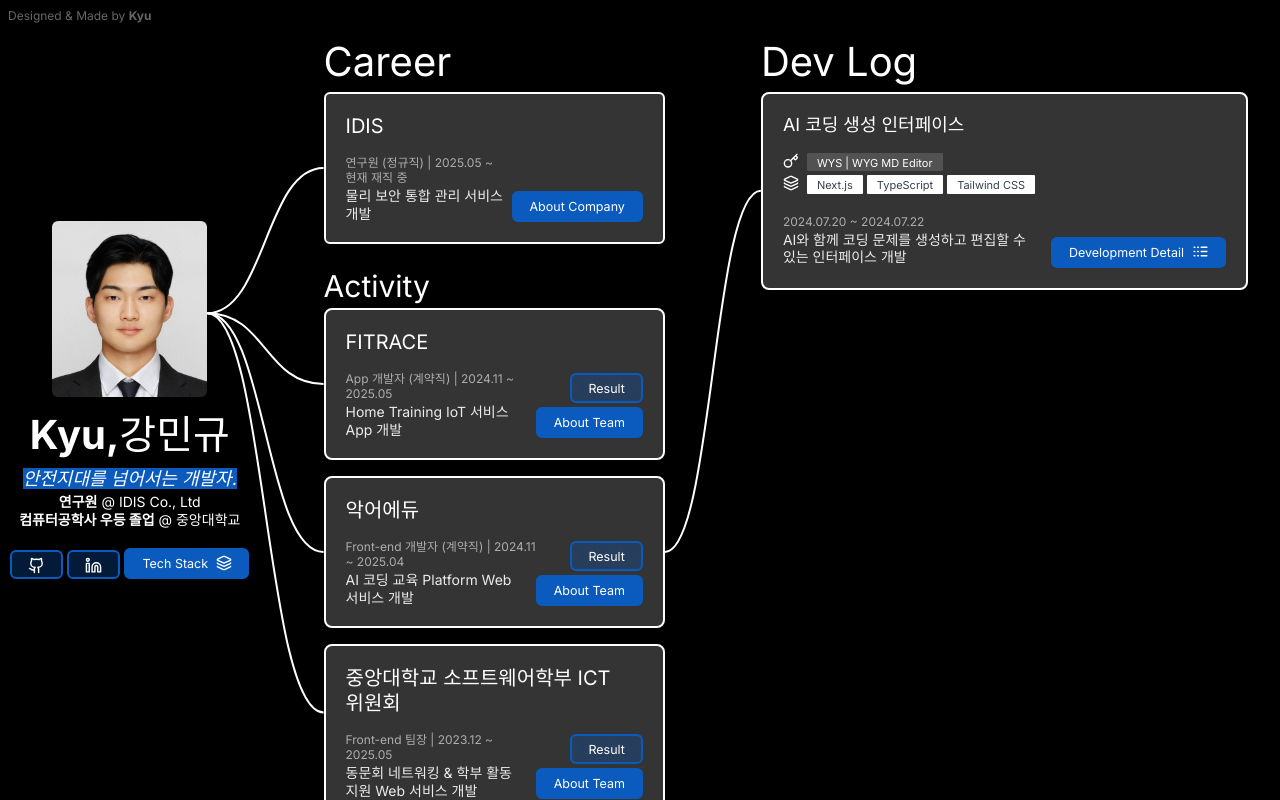
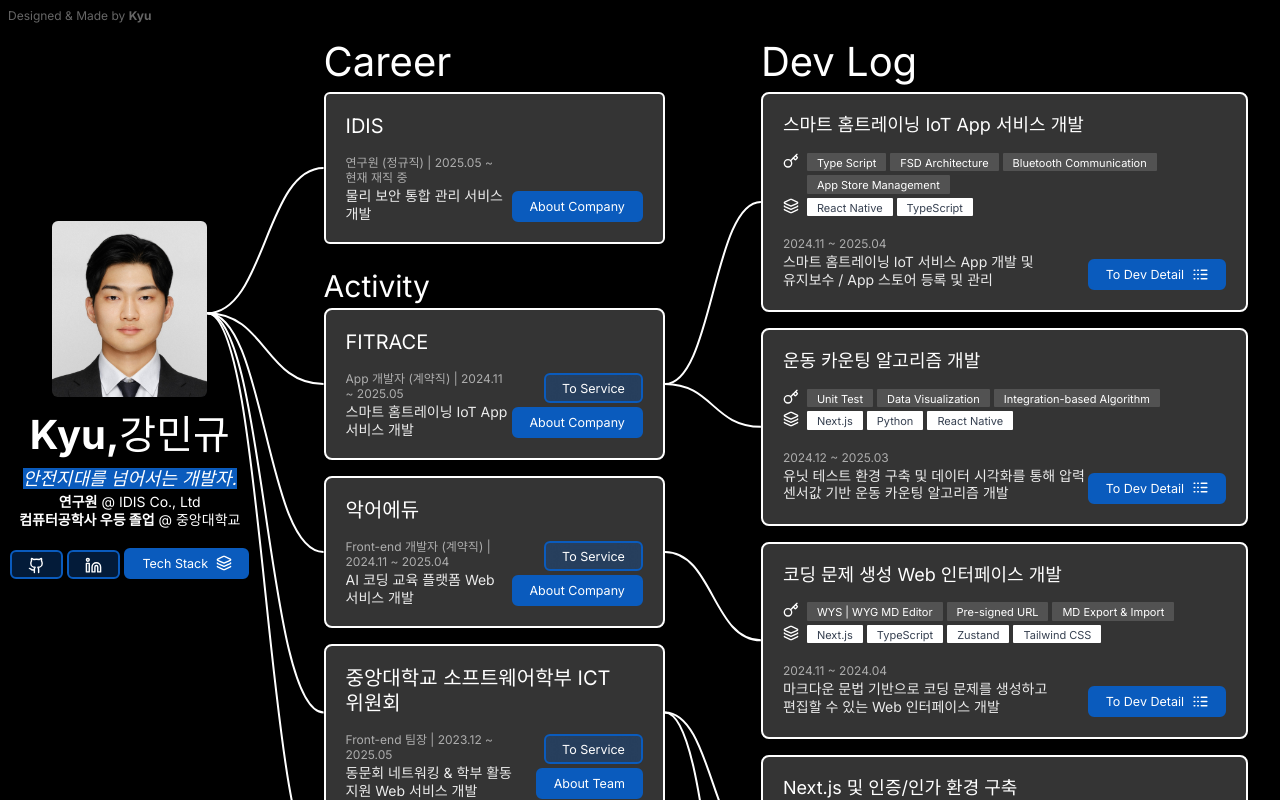
Before and after one commit to selfishAltruism/Masterpiece_of_The_Portfolio, a Next.js app: page / in a window 1280 px wide. Built offline with nearby package versions, Linux system fonts and the light colour scheme.

Commit message:
(+) Dev log 데이터 추가.
- Activity 인턴십 정보 추가.
- 일부 button 텍스트 수정.

```diff
--- a/src/entities/main/ActivityCard.tsx
+++ b/src/entities/main/ActivityCard.tsx
@@ -36,9 +36,14 @@ export const ActivityCard = ({ activity }: { activity: Data.Activity }) => {
 
       <div className="flex flex-col items-end gap-1 max-lg:flex-row">
         {activity.result && (
-          <OutlineButton href={activity.result}>Result</OutlineButton>
+          <OutlineButton href={activity.result}>To Service</OutlineButton>
         )}
-        <BasicButton href={activity.link}>About Team</BasicButton>
+        {activity.teamLink && (
+          <BasicButton href={activity.teamLink}>About Team</BasicButton>
+        )}
+        {activity.companyLink && (
+          <BasicButton href={activity.companyLink}>About Company</BasicButton>
+        )}
       </div>
     </div>
   );
--- a/src/entities/main/DevelopmentCard.tsx
+++ b/src/entities/main/DevelopmentCard.tsx
@@ -19,10 +19,10 @@ export const DevelopmentCard = ({
       )}
     >
       <div className="w-full">
-        <h3 className="mb-4 text-lg leading-tight max-md:mb-2 max-md:text-[13px] lg:w-[calc(100%+175px)]">
+        <h3 className="mb-4 text-lg leading-tight max-md:mb-2 max-md:text-[13px] lg:w-[calc(100%+135px)]">
           {development.title}
         </h3>
-        <div className="flex gap-1 lg:w-[calc(100%+175px)]">
+        <div className="flex gap-1 lg:w-[calc(100%+135px)]">
           <Key size={16} className="mr-1 min-w-4" />
           <div className="mb-1 flex flex-wrap items-center gap-1">
             {development.tags.map((tag, i) => (
@@ -30,7 +30,7 @@ export const DevelopmentCard = ({
             ))}
           </div>
         </div>
-        <div className="flex gap-1 lg:w-[calc(100%+175px)]">
+        <div className="flex gap-1 lg:w-[calc(100%+135px)]">
           <Layers size={16} className="mr-1 min-w-4" />
           <div className="mb-5 flex flex-wrap items-center gap-1 max-md:mb-2">
             {development.techStacks.map((tag, i) => (
@@ -48,7 +48,7 @@ export const DevelopmentCard = ({
       </div>
 
       <div className="">
-        <BasicButton to={development.link}>Development Detail</BasicButton>
+        <BasicButton to={development.link}>To Dev Detail</BasicButton>
       </div>
     </div>
   );
--- a/src/shared/@types/data.d.ts
+++ b/src/shared/@types/data.d.ts
@@ -15,7 +15,8 @@ declare namespace Data {
     description: string;
     period: string;
     result?: string;
-    link: string;
+    teamLink?: string;
+    companyLink?: string;
   }
 
   export interface Development {
--- a/src/shared/data/career.ts
+++ b/src/shared/data/career.ts
@@ -13,24 +13,23 @@ export const activities: Data.Activity[] = [
   {
     id: 0,
     name: "FITRACE",
-    description: "Home Training IoT 서비스 App 개발",
+    description: "스마트 홈트레이닝 IoT App 서비스 개발",
     position: "App 개발자 (계약직)",
     period: "2024.11 ~ 2025.05",
     result:
       "https://apps.apple.com/kr/app/%ED%95%8F%ED%8A%B8%EB%A0%88%EC%9D%B4%EC%8A%A4/id6457255298",
-    link: "https://www.fitrace.co.kr/ko/",
+    companyLink: "https://www.fitrace.co.kr/ko/",
   },
   {
     id: 1,
     name: "악어에듀",
-    description: "AI 코딩 교육 Platform Web 서비스 개발",
+    description: "AI 코딩 교육 플랫폼 Web 서비스 개발",
     position: "Front-end 개발자 (계약직)",
     period: "2024.11 ~ 2025.04",
     result:
       "https://www.akeo.info/?gad_source=1&gad_campaignid=21706516494&gbraid=0AAAAA-Ou40T8Ps3MmOqpn71L3xnJ_2bQ-&gclid=CjwKCAjwlt7GBhAvEiwAKal0cqsCOECeiBJRfRN7aUD1KdBSZLSClN8SZM3Un05ZB8YMS1NxkO2IZxoCnlUQAvD_BwE",
-    link: "https://www.akeoedu.com/",
+    companyLink: "https://www.akeoedu.com/",
   },
-
   {
     id: 2,
     name: "중앙대학교 소프트웨어학부 ICT 위원회",
@@ -38,6 +37,14 @@ export const activities: Data.Activity[] = [
     position: "Front-end 팀장",
     period: "2023.12 ~ 2025.05",
     result: "https://causw.co.kr",
-    link: "https://about.causw.co.kr/",
+    teamLink: "https://about.causw.co.kr/",
+  },
+  {
+    id: 3,
+    name: "Bizepeer",
+    description: "지하철 내부 부품 생명주기 관리 Web 서비스 개발",
+    position: "Front-end 개발 인턴",
+    period: "2023.09 ~ 2025.12",
+    companyLink: "https://www.bizpeer.co.kr/main/main.php",
   },
 ];
--- a/src/shared/data/development.ts
+++ b/src/shared/data/development.ts
@@ -2,13 +2,71 @@ export const developmentLogs: Data.Development[] = [
   {
     id: 0,
     linkedTo: "activity",
+    linkedId: 0,
+    title: "스마트 홈트레이닝 IoT App 서비스 개발",
+    description:
+      "스마트 홈트레이닝 IoT 서비스 App 개발 및 유지보수 / App 스토어 등록 및 관리",
+    period: "2024.11 ~ 2025.04",
+    tags: [
+      "Type Script",
+      "FSD Architecture",
+      "Bluetooth Communication",
+      "App Store Management",
+    ],
+    techStacks: ["React Native", "TypeScript"],
+    link: "detail/23248a0856d480aeadf7e397b2582b86",
+  },
+  {
+    id: 1,
+    linkedTo: "activity",
+    linkedId: 0,
+    title: "운동 카운팅 알고리즘 개발",
+    description:
+      "유닛 테스트 환경 구축 및 데이터 시각화를 통해 압력 센서값 기반 운동 카운팅 알고리즘 개발",
+    period: "2024.12 ~ 2025.03",
+    tags: ["Unit Test", "Data Visualization", "Integration-based Algorithm"],
+    techStacks: ["Next.js", "Python", "React Native"],
+    link: "detail/23248a0856d480c094d6de520c708f2d",
+  },
+  {
+    id: 2,
+    linkedTo: "activity",
     linkedId: 1,
-    title: "AI 코딩 생성 인터페이스",
+    title: "코딩 문제 생성 Web 인터페이스 개발",
     description:
-      "AI와 함께 코딩 문제를 생성하고 편집할 수 있는 인터페이스 개발",
-    period: "2024.07.20 ~ 2024.07.22",
-    tags: ["WYS | WYG MD Editor"],
-    techStacks: ["Next.js", "TypeScript", "Tailwind CSS"],
+      "마크다운 문법 기반으로 코딩 문제를 생성하고 편집할 수 있는 Web 인터페이스 개발",
+    period: "2024.11 ~ 2024.04",
+    tags: ["WYS | WYG MD Editor", "Pre-signed URL", "MD Export & Import"],
+    techStacks: ["Next.js", "TypeScript", "Zustand", "Tailwind CSS"],
     link: "detail/23248a0856d48058a94bcaec414175df",
   },
+  {
+    id: 3,
+    linkedTo: "activity",
+    linkedId: 2,
+    title: "Next.js 및 인증/인가 환경 구축",
+    description:
+      "Next.js 기반 SSR/CSR 개발환경 구축 및 Refrash Token 기반 인증/인가 시스템 구현",
+    period: "2024.07 ~ 2024.10",
+    tags: ["Refrash Token"],
+    techStacks: [
+      "Next.js",
+      "TypeScript",
+      "Zustand",
+      "React Query",
+      "Tailwind CSS",
+    ],
+    link: "detail/23248a0856d480b2aa44c113e1a8acde",
+  },
+  {
+    id: 4,
+    linkedTo: "activity",
+    linkedId: 2,
+    title: "서비스 및 팀 홍보 웹 페이지 구현",
+    description: "SEO 최적화 기반 서비스 및 팀 홍보 웹 페이지 구현",
+    period: "2025.07 ~ 2024.08",
+    tags: ["SSR-based SEO", "RWD"],
+    techStacks: ["Next.js", "TypeScript", "Shadcn"],
+    link: "detail/26848a0856d480a483f5d0091e191f46",
+  },
 ];
--- a/src/shared/data/techstacks.ts
+++ b/src/shared/data/techstacks.ts
@@ -2,7 +2,8 @@ export const techStacks = {
   "Core Dev Area": [
     "Web & App Cross-Platform",
     "Web Graphics",
-    "SSR Based SEO",
+    "SSR-based SEO",
+    "RWD",
   ],
 
   "Pretty well-used / Language": ["JavaScript", "TypeScript"],
```
